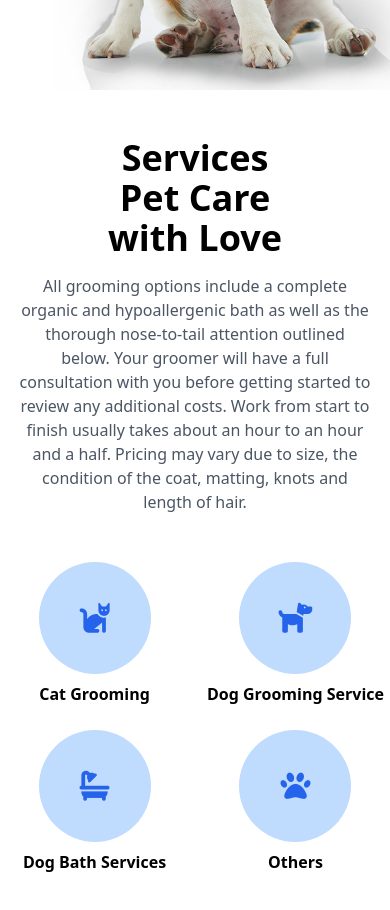
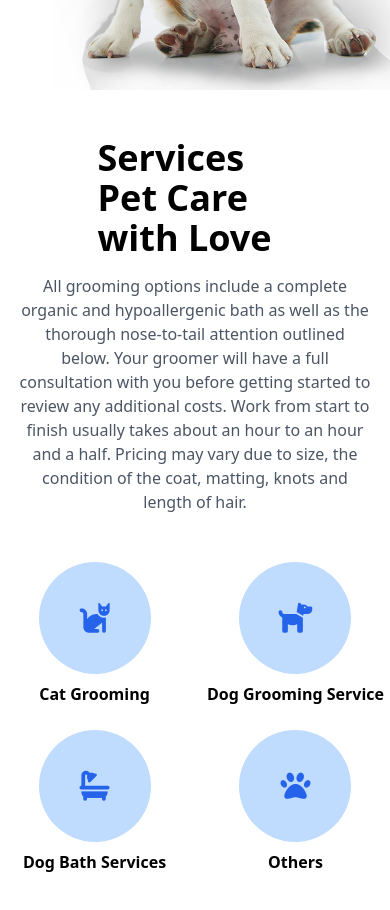
Before and after one commit to DETDevs/MoPetCo.App, a React (Vite) app: page / in a window 390 px wide. Shown: the part 1660-2570 px from the top of the page. Built offline with nearby package versions, Linux system fonts and the light colour scheme.

Commit message:
t-devp: upd tamano de letra para la seccion service

```diff
--- a/src/components/ui/Home/ServiceSection.tsx
+++ b/src/components/ui/Home/ServiceSection.tsx
@@ -4,10 +4,10 @@ export const ServiceSection = () => {
   return (
     <div className="flex flex-col md:flex-row justify-center w-full items-center my-12 ">
       <div className="flex justify-center items-center flex-col w-1/2 lg:w-1/2 text-center lg:text-left space-y-4 mb-12 md:mb-0">
-        <h2 className="text-4xl md:text-5xl font-bold lg:text-6xl">
+        <h2 className="text-4xl md:text-4xl text-left font-bold lg:text-4xl xl:text-6xl">
           Services Pet Care with Love
         </h2>
-        <p className="text-gray-600 w-[22rem] md:w-full lg:w-[45rem] lg:text-2xl">
+        <p className="text-gray-600 w-[22rem] md:w-full lg:w-[30rem] lg:text-xl xl:w-[45rem] xl:text-2xl">
           All grooming options include a complete organic and hypoallergenic
           bath as well as the thorough nose-to-tail attention outlined below.
           Your groomer will have a full consultation with you before getting
```
